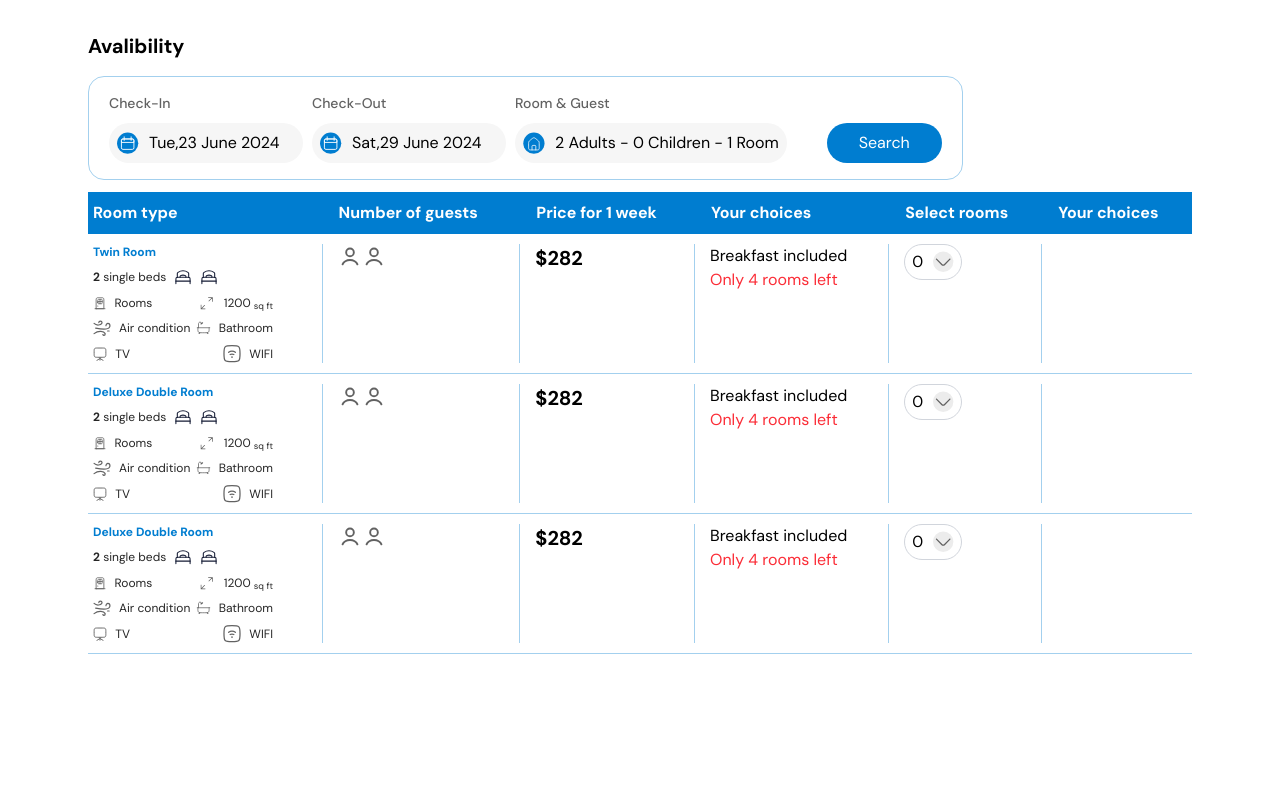
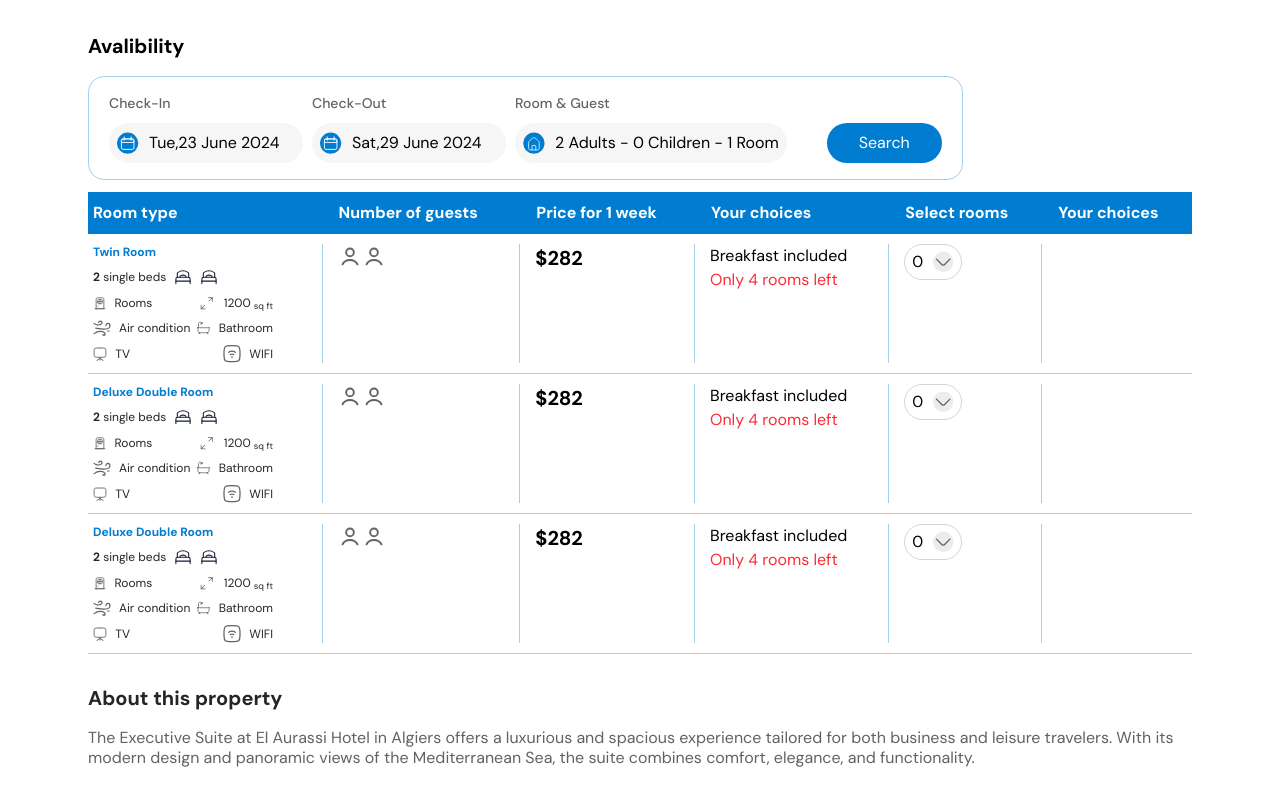
Before and after one commit to shojib116/dayf-booking, a Next.js app: page / in a window 1280 px wide. Shown: the part 1011-1809 px from the top of the page. Before the commit the page ends 1695 px from the top, so only its background shows below. Built offline with nearby package versions, Linux system fonts and the light colour scheme.

Commit message:
added about property section

```diff
--- a/src/app/page.tsx
+++ b/src/app/page.tsx
@@ -1,3 +1,4 @@
+import AboutProperty from "@/components/layout/main/about-property";
 import HotelAvailibility from "@/components/layout/main/hotel-availability";
 import HotelDetails from "@/components/layout/main/hotel-details";
 import HotelPreview from "@/components/layout/main/hotel-preview";
@@ -8,6 +9,7 @@ export default function Home() {
       <HotelPreview />
       <HotelDetails />
       <HotelAvailibility />
+      <AboutProperty />
     </main>
   );
 }
--- /dev/null
+++ b/src/components/layout/main/about-property.tsx
@@ -0,0 +1,16 @@
+export default function AboutProperty() {
+  return (
+    <section className="container max-sm:px-4 mb-7.5">
+      <h3 className="text-grey-800 text-xl font-bold mb-4">
+        About this property
+      </h3>
+      <p className="text-grey-500 leading-5">
+        The Executive Suite at El Aurassi Hotel in Algiers offers a luxurious
+        and spacious experience tailored for both business and leisure
+        travelers. With its modern design and panoramic views of the
+        Mediterranean Sea, the suite combines comfort, elegance, and
+        functionality.
+      </p>
+    </section>
+  );
+}
```
